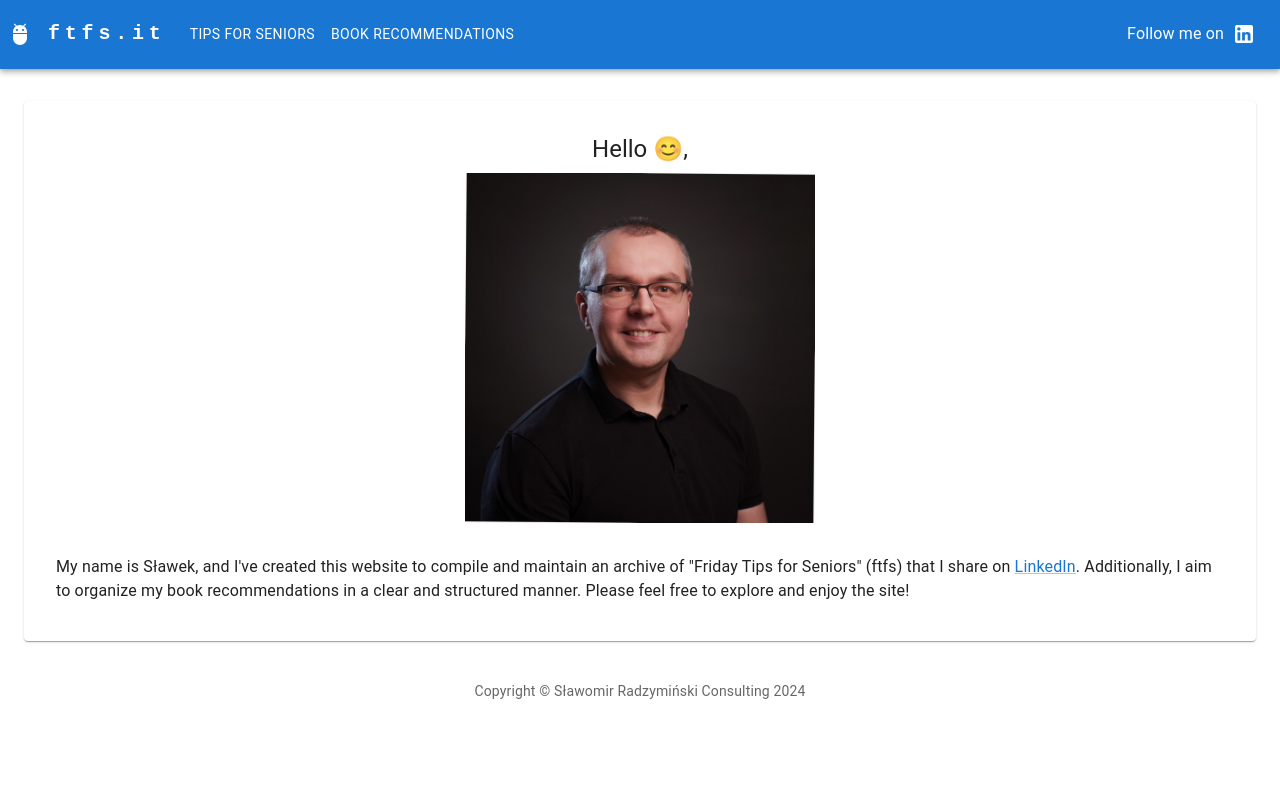
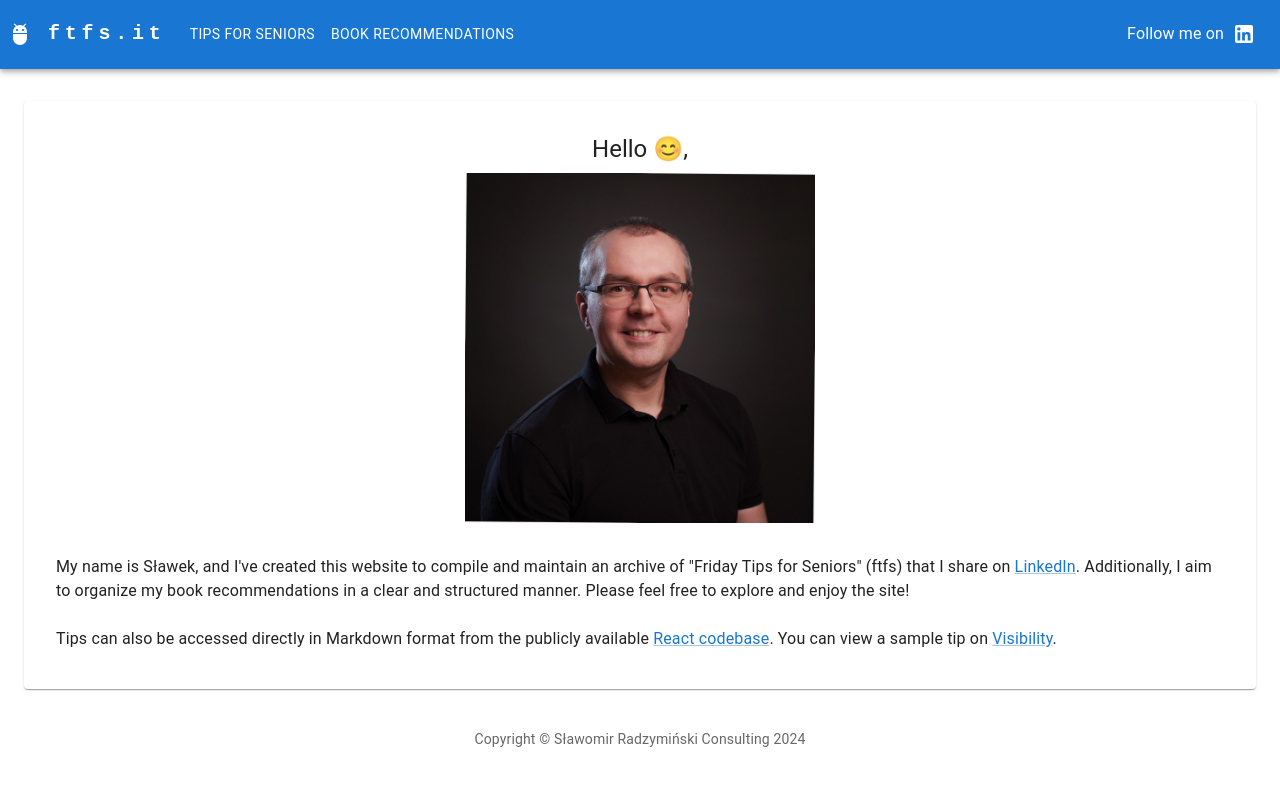
Before and after one commit to slawekradzyminski/reactapp, a React (Create React App) app: page / in a window 1280 px wide. Shown: the top 786 px of the page. Built offline with nearby package versions, Linux system fonts and the light colour scheme.

Commit message:
cosmetic change

```diff
--- a/src/components/home/HomePage.tsx
+++ b/src/components/home/HomePage.tsx
@@ -15,6 +15,8 @@ const HomePage = () => {
             />
             <Typography variant="body1" gutterBottom sx={{ marginTop: 4 }}>
                 My name is Sławek, and I've created this website to compile and maintain an archive of "Friday Tips for Seniors" (ftfs) that I share on <Link href="https://www.linkedin.com/in/slawekradzyminski/" target="_blank" rel="noopener noreferrer">LinkedIn</Link>. Additionally, I aim to organize my book recommendations in a clear and structured manner. Please feel free to explore and enjoy the site!
+                <br /><br />
+                Tips can also be accessed directly in Markdown format from the publicly available <Link href="https://github.com/slawekradzyminski/reactapp" target="_blank" rel="noopener noreferrer">React codebase</Link>. You can view a sample tip on <Link href="https://github.com/slawekradzyminski/reactapp/blob/master/src/tips/Visibility.md" target="_blank" rel="noopener noreferrer">Visibility</Link>.
             </Typography>
         </Paper>
     );
```
